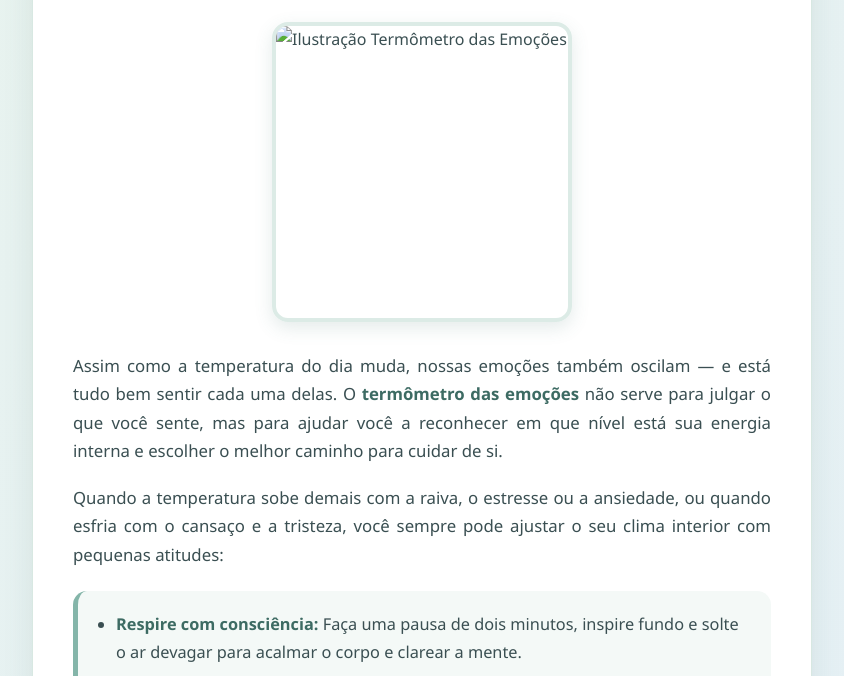
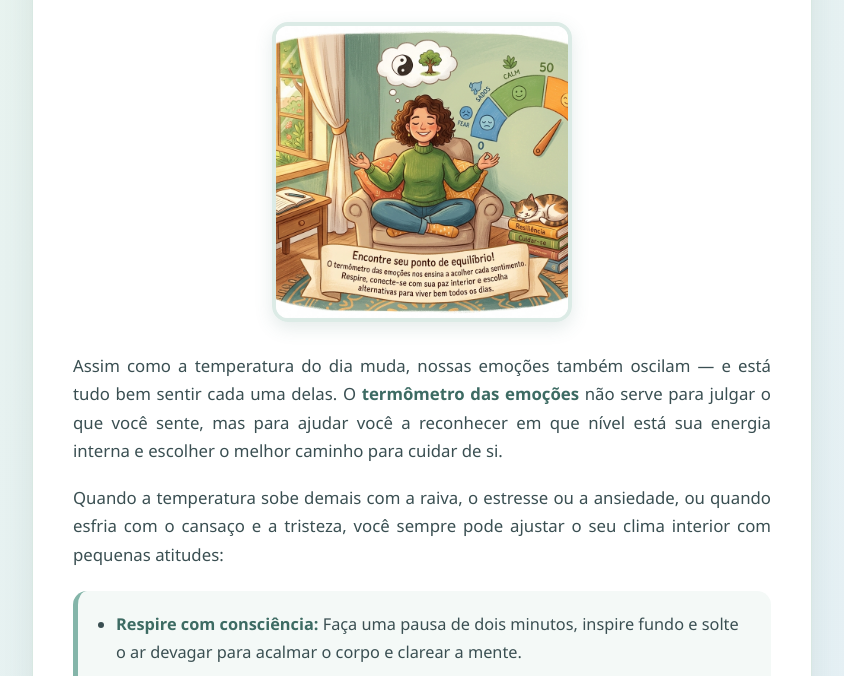
Before and after one commit to maria9939119-beep/termometro, a plain HTML site: page index.html in a window 1280 px wide. Shown: the part 106-782 px from the top of the page, without its empty margins (218-1062 px from the left). Drawn offline with Linux system fonts and the light colour scheme.

Commit message:
Change image source from 1.jpg to 1.jpeg

```diff
--- a/index.html
+++ b/index.html
@@ -122,7 +122,7 @@
         <h1>Termômetro das Emoções</h1>
 
         <!-- Certifique-se de salvar a imagem na mesma pasta do arquivo HTML com o nome abaixo -->
-        <img src="1.jpg" alt="Ilustração Termômetro das Emoções" class="imagem-quadrada">
+        <img src="1.jpeg" alt="Ilustração Termômetro das Emoções" class="imagem-quadrada">
 
         <p>
             Assim como a temperatura do dia muda, nossas emoções também oscilam — e está tudo bem sentir cada uma delas. O <strong>termômetro das emoções</strong> não serve para julgar o que você sente, mas para ajudar você a reconhecer em que nível está sua energia interna e escolher o melhor caminho para cuidar de si.
```
